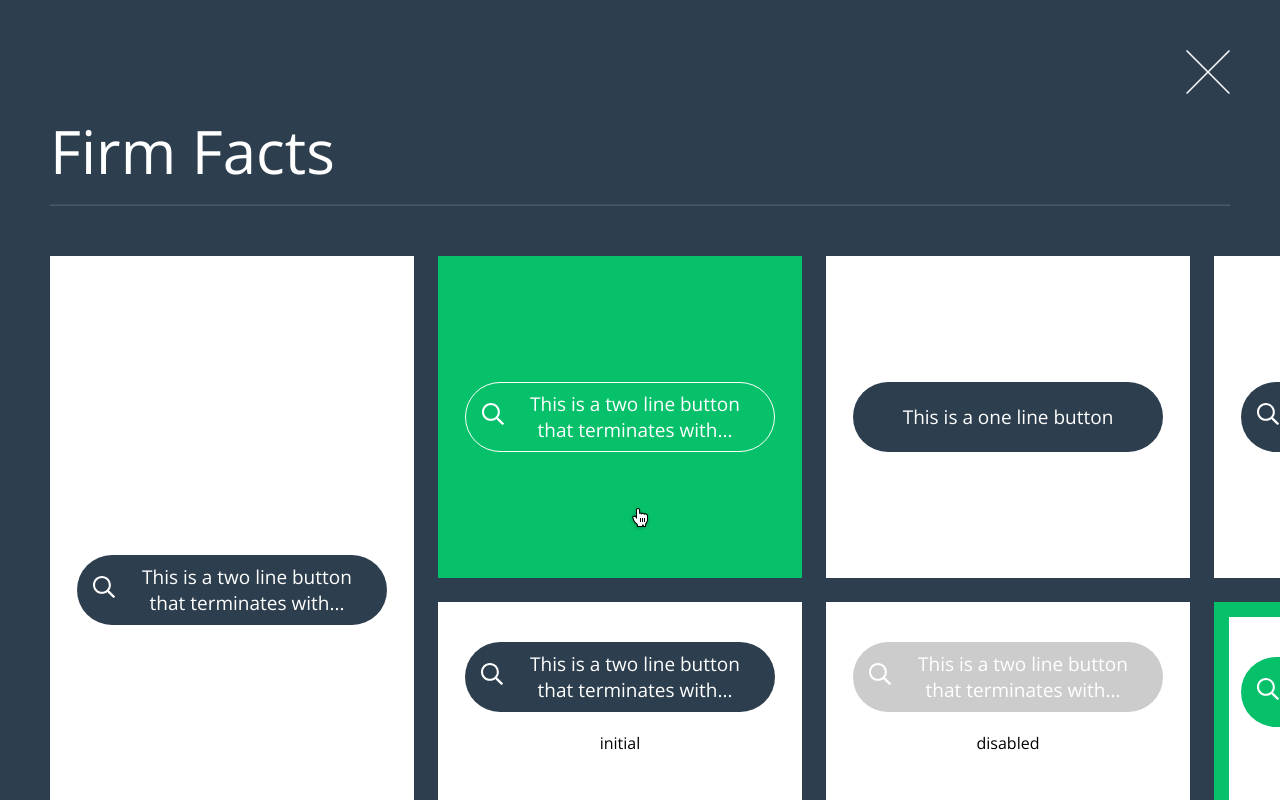
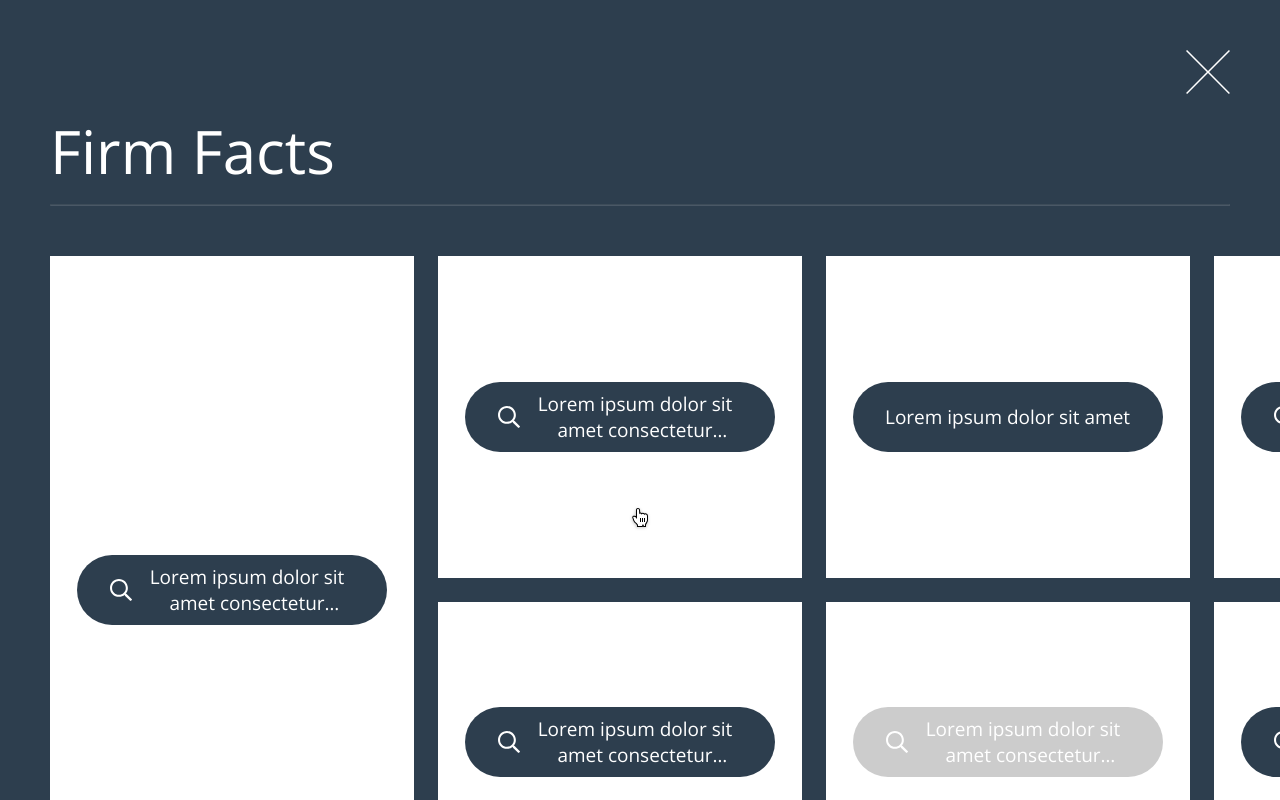
Before and after one commit to Krs-Mauro/firm-facts, a React (Vite) app: page / in a window 1280 px wide. Shown: the top 800 px of the page. Built offline with nearby package versions, Linux system fonts and the light colour scheme.

Commit message:
fixes styles logic for button

```diff
--- a/src/components/Button.jsx
+++ b/src/components/Button.jsx
@@ -12,7 +12,11 @@ const Button = ({ variant }) => {
           <MagGlassIcon />
         </div>
       )}
-      <p>{variant.text}</p>
+      <p>
+        Lorem ipsum dolor sit amet consectetur adipisicing elit. Neque nisi recusandae quos
+        accusantium, omnis molestias veniam hic natus vitae. Eaque nulla odit assumenda atque ea
+        possimus exercitationem, architecto minima. Atque!
+      </p>
     </button>
   )
 }
--- a/src/constants/cards.js
+++ b/src/constants/cards.js
@@ -8,6 +8,7 @@ const CARDS = [
     cursorIcon: false,
     vertical: true,
     button: {
+      variant: 'icon',
       text: 'This is a two line button that terminates with...',
       icon: true,
       background: 'default',
@@ -17,12 +18,14 @@ const CARDS = [
   },
   {
     id: 2,
+    variant: 'default',
     background: 'variant',
     border: 'default',
     position: 'default',
     text: null,
     cursorIcon: true,
     button: {
+      variant: 'icon',
       text: 'This is a two line button that terminates with...',
       icon: true,
       background: 'variant',
@@ -32,12 +35,14 @@ const CARDS = [
   },
   {
     id: 3,
+    variant: 'default',
     background: 'default',
     border: 'default',
     position: 'default',
     text: null,
     cursorIcon: false,
     button: {
+      variant: 'default',
       text: 'This is a one line button',
       icon: false,
       background: 'default',
@@ -47,12 +52,14 @@ const CARDS = [
   },
   {
     id: 4,
+    variant: 'default',
     background: 'default',
     border: 'default',
     position: 'default',
     text: null,
     cursorIcon: false,
     button: {
+      variant: 'icon',
       text: 'This is a two line button that terminates with...',
       icon: true,
       background: 'default',
@@ -62,12 +69,14 @@ const CARDS = [
   },
   {
     id: 5,
+    variant: 'border',
     background: 'default',
     border: 'default',
     position: 'variant',
     text: 'initial',
     cursorIcon: false,
     button: {
+      variant: 'icon',
       text: 'This is a two line button that terminates with...',
       icon: true,
       background: 'default',
@@ -77,12 +86,14 @@ const CARDS = [
   },
   {
     id: 6,
+    variant: 'border',
     background: 'default',
     border: 'default',
     position: 'variant',
     text: 'disabled',
     cursorIcon: false,
     button: {
+      variant: 'icon',
       text: 'This is a two line button that terminates with...',
       icon: true,
       background: 'default',
@@ -92,12 +103,14 @@ const CARDS = [
   },
   {
     id: 7,
+    variant: 'border',
     background: 'default',
     border: 'variant',
     position: 'variant',
     text: 'hover',
     cursorIcon: true,
     button: {
+      variant: 'icon',
       text: 'This is a two line button that terminates with...',
       icon: true,
       background: 'variant',
--- a/src/helpers/getButtonStyles.js
+++ b/src/helpers/getButtonStyles.js
@@ -2,11 +2,11 @@ const getButtonStyles = (variant, styles) => {
   const baseClass = styles.button
   const classes = [baseClass]
 
-  if (variant.background === 'variant') {
-    classes.push(styles.variantBackground)
+  if (variant.variant === 'default') {
+    classes.push(styles.defaultButton)
   }
-  if (variant.border === 'variant') {
-    classes.push(styles.variantBorder)
+  if (variant.variant === 'icon') {
+    classes.push(styles.iconButton)
   }
   if (variant.disabled) {
     classes.push(styles.variantDisabled)
--- a/src/helpers/getCardStyles.js
+++ b/src/helpers/getCardStyles.js
@@ -1,18 +1,8 @@
 const getCardStyles = (variant, styles) => {
   const classes = [styles.card]
 
-  if (variant.background === 'default') {
-    classes.push(styles.defaultCard)
-  } else if (variant.background === 'variant') {
-    classes.push(styles.variantBackground)
-  }
-
-  if (variant.border === 'variant') {
-    classes.push(styles.variantBorder)
-  }
-
-  if (variant.position === 'variant') {
-    classes.push(styles.variantPosition)
+  if (variant === 'border') {
+    classes = styles.borderCard
   }
 
   if (variant.vertical) {
--- a/src/styles/FirmFactsCard.module.scss
+++ b/src/styles/FirmFactsCard.module.scss
@@ -8,8 +8,47 @@
   padding: 24px;
   background-color: white;
   min-height: 200px;
-  transition: background-color 0.3s, border-color 0.3s;
+  transition: background-color 1s, border-color 1s;
   position: relative;
+
+  &:hover {
+    background-color: #07c06a;
+
+    :global(.button) {
+      background-color: #07c06a;
+      border: 1px solid white;
+    }
+  }
+
+  .subCard {
+    display: flex;
+    gap: 20px;
+    flex-direction: column;
+    align-items: center;
+  }
+}
+
+.borderCard {
+  display: flex;
+  flex-direction: column;
+  width: 364px;
+  height: 322px;
+  align-items: center;
+  padding: 24px;
+  background-color: white;
+  min-height: 200px;
+  transition: background-color 1s, border-color 1s;
+  justify-content: start;
+  padding-top: 40px;
+  position: relative;
+
+  &:hover {
+    border: 15px solid #07c06a;
+
+    :global(.button) {
+      background-color: #07c06a;
+    }
+  }
 
   .subCard {
     display: flex;
@@ -36,18 +75,6 @@
   color: black;
 }
 
-.defaultCard {
-  background-color: white;
-}
-
-.variantBackground {
-  background-color: #07c06a;
-}
-
-.variantBorder {
-  border: 15px solid #07c06a;
-}
-
 .variantPosition {
   justify-content: start;
   padding-top: 40px;
--- a/src/styles/button.module.scss
+++ b/src/styles/button.module.scss
@@ -1,30 +1,52 @@
+/* Base button class with common styles */
 .button {
   display: flex;
+  flex-direction: row;
   justify-content: center;
   align-items: center;
   font-size: 19px;
-  width: 100%;
+  width: 310px;
+  height: 70px;
+  padding: 12px 16px;
   gap: 8px;
-  padding: 12px 16px;
   border-radius: 100px;
   background-color: #2d3e4e;
   color: white;
   border: none;
   cursor: pointer;
   transition: background-color 0.3s, color 0.3s, border-color 0.3s;
-  overflow: hidden;
-  width: 310px;
-  height: 70px;
-  word-wrap: break-word;
-  white-space: normal;
 }
 
-.variantBackground {
-  background-color: #07c06a;
+/* Default button - single line, no wrap, clip without ellipsis */
+.defaultButton {
+  p {
+    white-space: nowrap;
+    overflow: hidden;
+    text-overflow: clip;
+    max-width: calc(100% - 32px);
+    margin: 0;
+  }
 }
 
-.variantBorder {
-  border: 1px solid white;
+/* Icon button - one or two lines with ellipsis */
+.iconButton {
+  p {
+    display: -webkit-box;
+    -webkit-box-orient: vertical;
+    -webkit-line-clamp: 2;
+    overflow: hidden;
+    text-overflow: ellipsis;
+    max-width: calc(100% - 32px - 32px); /* Padding + icon with gap */
+    margin: 0;
+    word-break: break-word;
+  }
+
+  div {
+    display: flex;
+    align-items: center;
+    justify-content: center;
+    flex-shrink: 0;
+  }
 }
 
 .variantDisabled {
```
